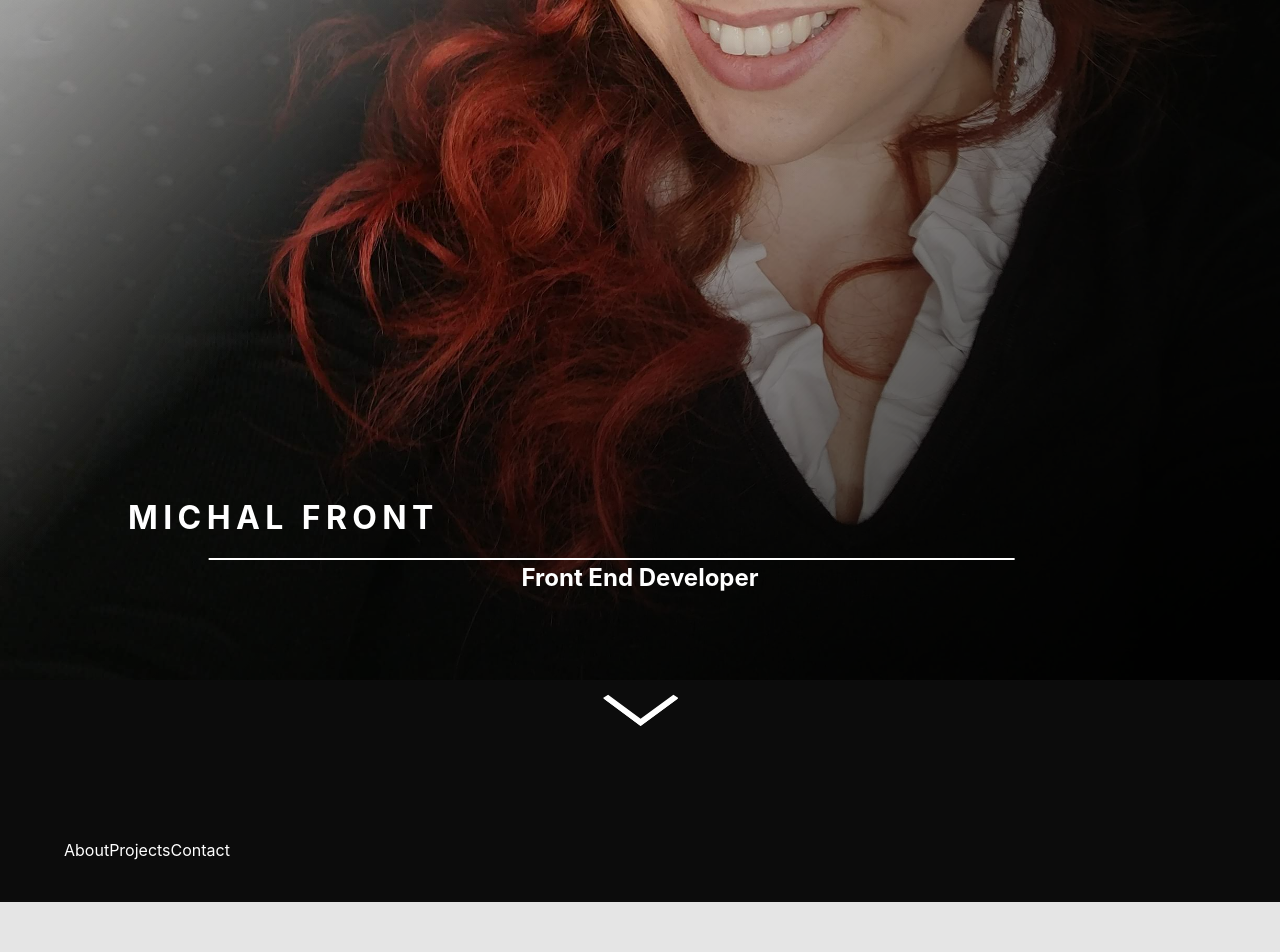
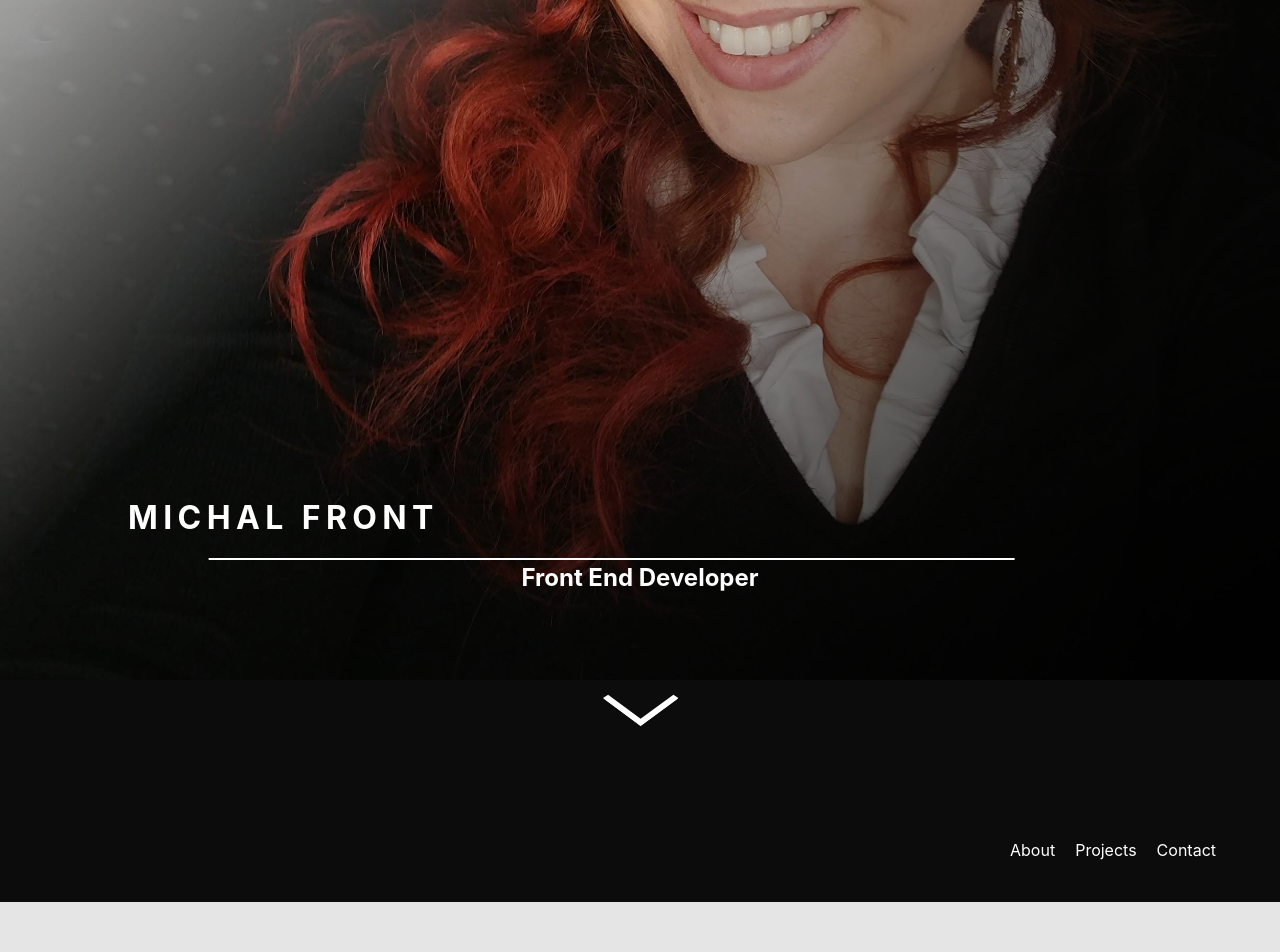
Before and after one commit to MichalFrontEnd/newport, a React (Create React App) app: page / in a window 1280 px wide. Shown: the top 952 px of the page. Built offline with nearby package versions, Linux system fonts and the light colour scheme; grey boxes are pictures that could not be loaded.

Commit message:
Adding flex styles to Navbar

```diff
--- a/src/components/organisms/navbar/Navbar.jsx
+++ b/src/components/organisms/navbar/Navbar.jsx
@@ -6,7 +6,7 @@ export const Navbar = () => {
   return (
     <section className="container navbar__container">
       <nav className="navbar">
-        <Flex className="navbar__list" role="navigation-list">
+        <Flex className="navbar__list" role="navigation-list" justify="flex-end" gap="lg">
           <Link
             to="about"
             smooth={"easeInOutQuad"}
```
